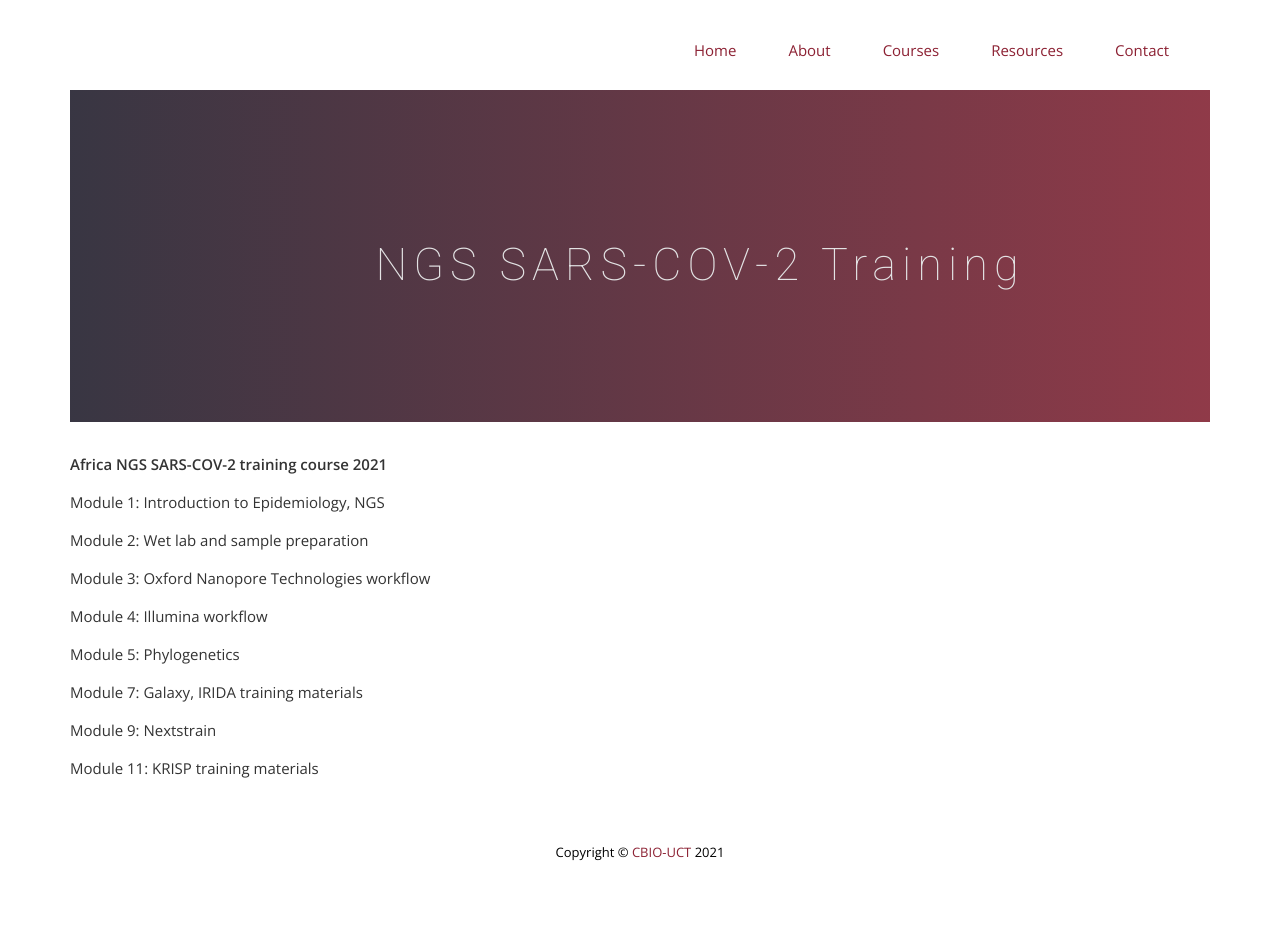
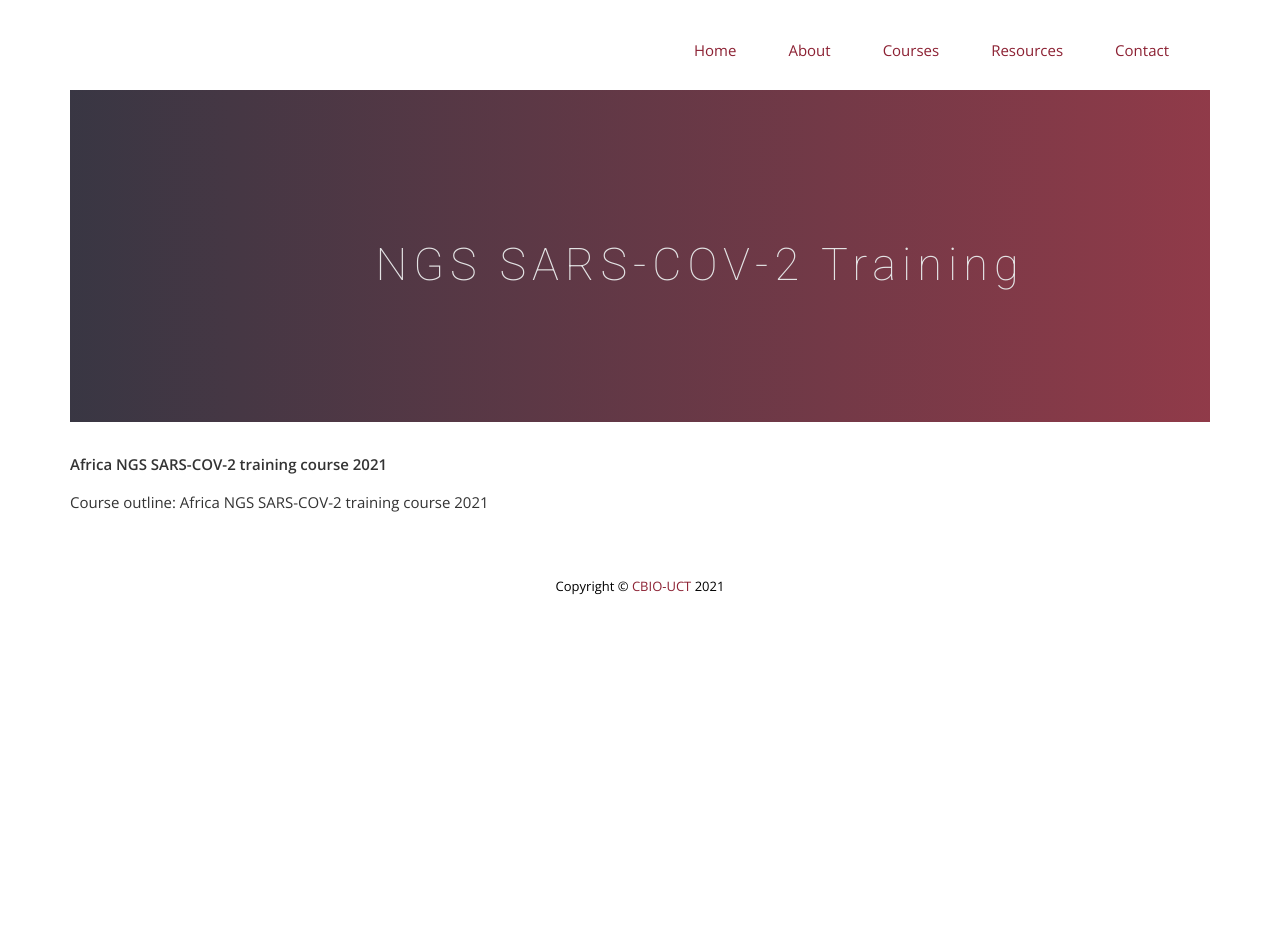
Before and after one commit to pmaturure3/ngsacad, a Jekyll site: the page built from _posts/2021-06-09-NGS SARS-COV-2-training.md, in a window 1280 px wide. Built offline with Jekyll 4.4.1, drawn with Linux system fonts in a browser that asks for light colours; nearby versions of some CDN libraries; some web fonts are replaced; comment, search, counter and statistics services are not loaded; after the commit the page ends 900 px from its top, so only the background shows below that.

Commit message:
removed module list on SARS Cov training

```diff
--- a/_posts/2021-06-09-NGS SARS-COV-2-training.md
+++ b/_posts/2021-06-09-NGS SARS-COV-2-training.md
@@ -11,18 +11,4 @@
  <br />
 **Africa NGS SARS-COV-2 training course 2021**
 
-Module 1:   Introduction to Epidemiology, NGS
-
-Module 2:   Wet lab and sample preparation
-
-Module 3:   Oxford Nanopore Technologies workflow
-
-Module 4:   Illumina workflow
-
-Module 5:   Phylogenetics
-
-Module 7:   Galaxy, IRIDA training materials
-
-Module 9:  Nextstrain
-
-Module 11:  KRISP training materials
+Course outline:  Africa NGS SARS-COV-2 training course 2021
```
